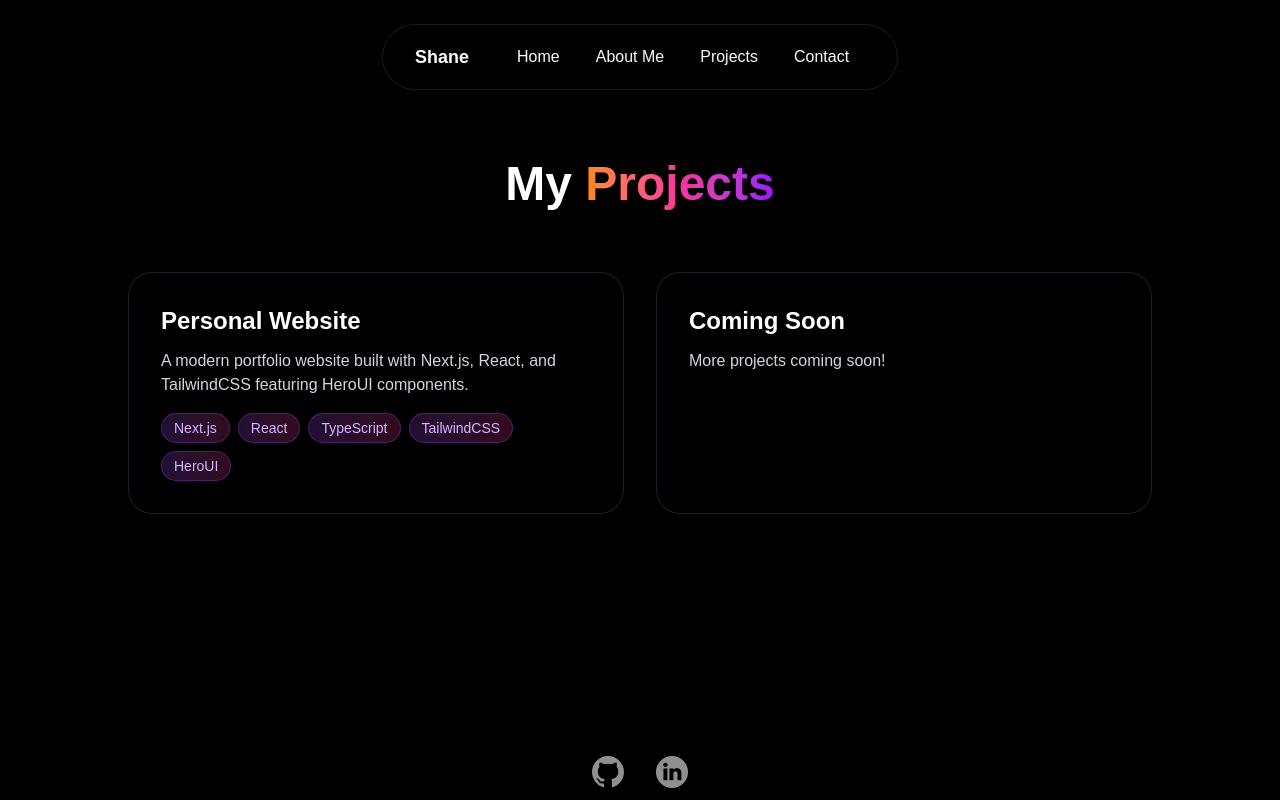
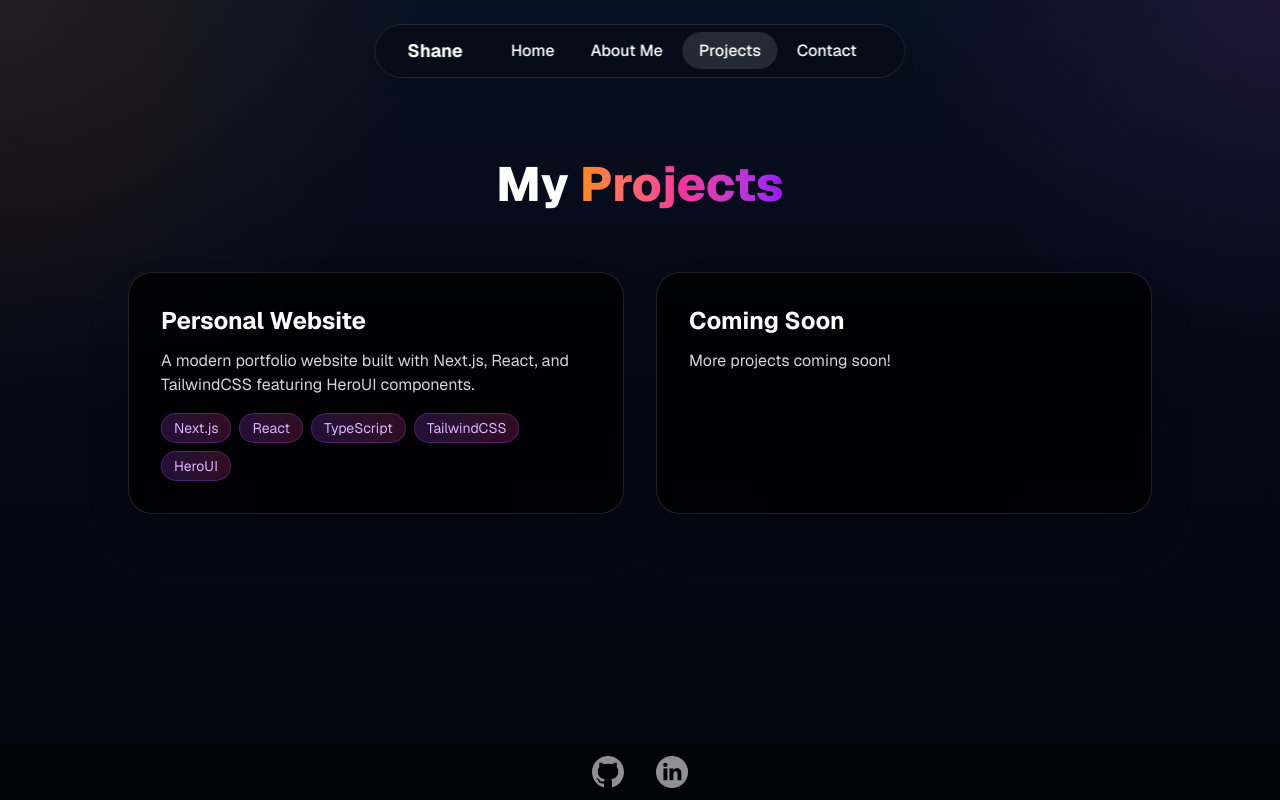
Before and after one commit to shaneak03/personal-webpage, a Next.js app: page /projects in a window 1280 px wide. Built offline with nearby package versions, Linux system fonts and the light colour scheme.

Commit message:
Update contact me page

```diff
--- a/src/app/about/page.tsx
+++ b/src/app/about/page.tsx
@@ -2,7 +2,7 @@
 
 export default function About() {
   return (
-    <main className="min-h-screen bg-black pt-32 pb-20 px-4">
+    <main className="min-h-screen pt-32 pb-20 px-4">
       <div className="max-w-4xl mx-auto">
         <div className="text-center mb-16 pt-8">
           <h1 className="text-4xl md:text-5xl font-extrabold text-white mb-4">
@@ -21,7 +21,6 @@ export default function About() {
             <li>Software Engineering & Architecture</li>
             <li>Artificial Intelligence & Machine Learning</li>
             <li>Full-Stack Web Development</li>
-            <li>Open Source Contributions</li>
           </ul>
 
           <h2 className="text-2xl font-bold mb-4 text-purple-400">Skills</h2>
--- a/src/app/globals.css
+++ b/src/app/globals.css
@@ -7,23 +7,21 @@
 }
 
 :root {
-  --background: #ffffff;
-  --foreground: #171717;
+  --background: #050816;
+  --foreground: #ededed;
   --font-geist-sans: ui-sans-serif, system-ui, -apple-system, BlinkMacSystemFont, "Segoe UI", Roboto, "Helvetica Neue", Arial, "Noto Sans", sans-serif, "Apple Color Emoji", "Segoe UI Emoji", "Segoe UI Symbol", "Noto Color Emoji";
   --font-geist-mono: ui-monospace, SFMono-Regular, "SF Mono", Consolas, "Liberation Mono", Menlo, monospace;
-}
-
-@media (prefers-color-scheme: dark) {
-  :root {
-    --background: #0a0a0a;
-    --foreground: #ededed;
-  }
 }
 
 body {
   background: var(--background);
   color: var(--foreground);
-  font-family: Arial, Helvetica, sans-serif;
+  font-family: var(--font-geist-sans);
+  background-image:
+    radial-gradient(circle at top left, rgba(249, 115, 22, 0.12), transparent 28%),
+    radial-gradient(circle at top right, rgba(217, 70, 239, 0.1), transparent 24%),
+    linear-gradient(180deg, #081122 0%, #050816 45%, #04050d 100%);
+  background-attachment: fixed;
 }
 
 input:-webkit-autofill,
@@ -51,11 +49,11 @@ select:-moz-autofill {
 }
 
 ::selection {
-  background-color: rgba(168, 85, 247, 0.35);
+  background-color: rgba(249, 115, 22, 0.35);
   color: #ffffff;
 }
 input::selection,
 textarea::selection {
-  background-color: rgba(168, 85, 247, 0.5);
+  background-color: rgba(249, 115, 22, 0.45);
   color: #ffffff;
 }
--- a/src/app/page.tsx
+++ b/src/app/page.tsx
@@ -8,7 +8,7 @@ export default function Home() {
   const router = useRouter();
 
   return (
-    <main className="min-h-screen flex flex-col items-center justify-center bg-black transition-colors duration-300">
+    <main className="min-h-screen flex flex-col items-center justify-center transition-colors duration-300">
       <div className="flex flex-col items-center w-full px-4">
         <Image
           src="/profile.jpg"
--- a/src/app/projects/page.tsx
+++ b/src/app/projects/page.tsx
@@ -4,7 +4,7 @@ import { projects } from "@/data/projects";
 export default function Projects() {
 
   return (
-    <main className="min-h-screen bg-black pt-32 pb-20 px-4">
+    <main className="min-h-screen pt-32 pb-20 px-4">
       <div className="max-w-5xl mx-auto">
         <div className="text-center mb-16 pt-8">
           <h1 className="text-4xl md:text-5xl font-extrabold text-white mb-4">
--- a/src/app/providers.tsx
+++ b/src/app/providers.tsx
@@ -1,9 +1,8 @@
 "use client";
 
 import { ReactNode } from "react";
+import PageTransition from "@/components/PageTransition";
 
 export default function Providers({ children }: { children: ReactNode }) {
-  // HeroUI v3 no longer requires a provider wrapper for basic functionality
-  // Toast functionality is available via hooks without ToastProvider
-  return <>{children}</>;
+  return <PageTransition>{children}</PageTransition>;
 }
--- a/src/components/BottomBar.tsx
+++ b/src/components/BottomBar.tsx
@@ -2,7 +2,7 @@ const style = { filter: 'brightness(0) invert(1) opacity(0.8)' }
 
 export default function BottomBar() {
   return (
-    <footer className="fixed bottom-0 left-0 w-full flex justify-center items-center bg-black py-3 z-40">
+    <footer className="fixed bottom-0 left-0 z-40 flex w-full items-center justify-center bg-black/35 py-3 backdrop-blur-md">
       <div className="flex gap-8">
         <a
           href="https://github.com/shaneak03"
--- a/src/components/FloatingNav.tsx
+++ b/src/components/FloatingNav.tsx
@@ -1,4 +1,8 @@
 "use client";
+
+import { motion } from "framer-motion";
+import Link from "next/link";
+import { usePathname } from "next/navigation";
 
 interface NavItem {
   label: string;
@@ -19,6 +23,8 @@ const defaultNavItems: NavItem[] = [
 ];
 
 export default function FloatingNav({ items = defaultNavItems, className = "", name = "Shane" }: FloatingNavProps) {
+  const pathname = usePathname();
+
   return (
     <div className={`fixed top-6 left-1/2 transform -translate-x-1/2 z-50 ${className}`}>
       <nav
@@ -26,15 +32,24 @@ export default function FloatingNav({ items = defaultNavItems, className = "", n
       >
         <p className="font-bold text-white text-lg">{name}</p>
         <div className="flex gap-1">
-          {items.map((item, index) => (
-            <a
-              key={index}
-              href={item.href}
-              className="text-white hover:text-gray-300 transition-colors duration-200 px-4 py-2 rounded-full hover:bg-white/10 font-medium"
-            >
-              {item.label}
-            </a>
-          ))}
+          {items.map((item) => {
+            const isActive = pathname === item.href;
+
+            return (
+              <motion.div key={item.href} whileTap={{ scale: 0.96 }}>
+                <Link
+                  href={item.href}
+                  className={`px-4 py-2 rounded-full font-medium transition-all duration-200 ${
+                    isActive
+                      ? "bg-white/12 text-white"
+                      : "text-white hover:text-gray-300 hover:bg-white/10"
+                  }`}
+                >
+                  {item.label}
+                </Link>
+              </motion.div>
+            );
+          })}
         </div>
       </nav>
     </div>
--- /dev/null
+++ b/src/components/PageTransition.tsx
@@ -0,0 +1,22 @@
+"use client";
+
+import { AnimatePresence, motion } from "framer-motion";
+import { usePathname } from "next/navigation";
+import type { ReactNode } from "react";
+
+export default function PageTransition({ children }: { children: ReactNode }) {
+  const pathname = usePathname();
+
+  return (
+    <AnimatePresence mode="wait" initial={false}>
+      <motion.div
+        key={pathname}
+        initial={{ opacity: 0, y: 18, filter: "blur(8px)" }}
+        animate={{ opacity: 1, y: 0, filter: "blur(0px)" }}
+        transition={{ duration: 0.35, ease: [0.22, 1, 0.36, 1] }}
+      >
+        {children}
+      </motion.div>
+    </AnimatePresence>
+  );
+}
```
Also changed, not shown: src/app/contact/page.tsx (+34 -93 lines).
